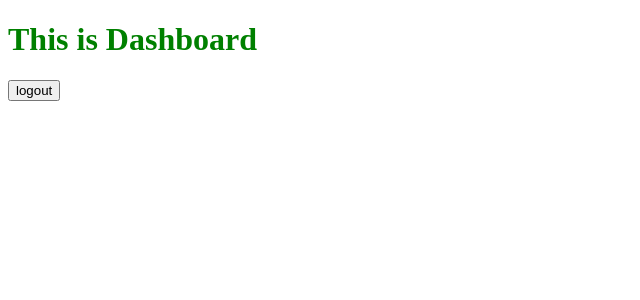
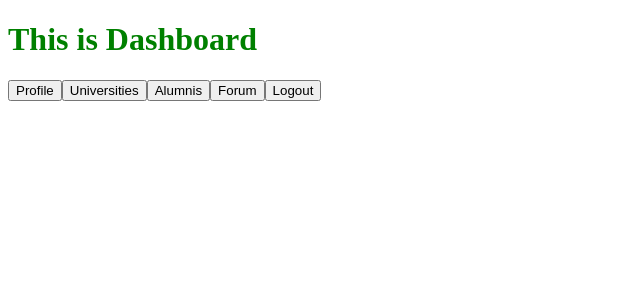
Before and after one commit to aysh-mzmdr/Student_Alumni_Platform, a React (Vite) app in the folder client/: page /dashboard in a window 1280 px wide. Shown: the top 300 px of the page, without its empty margins (0-640 px from the left). Built offline with nearby package versions, Linux system fonts and the light colour scheme; no server answers.

Commit message:
Created different Profile sections

```diff
--- a/client/src/App.jsx
+++ b/client/src/App.jsx
@@ -2,6 +2,10 @@ import Home from "./HomePage/Home.jsx"
 import Login from "./HomePage/Login.jsx"
 import Signup from "./HomePage/Signup.jsx"
 import Dashboard from "./ProfilePage/Dashboard.jsx"
+import Profile from "./ProfilePage/Profile.jsx"
+import Alumni from "./ProfilePage/Alumni.jsx"
+import University from "./ProfilePage/University.jsx"
+import Forum from "./ProfilePage/Forum.jsx"
 
 import {BrowserRouter as Router,Routes, Route} from "react-router-dom"
 
@@ -14,6 +18,10 @@ function App(){
           <Route path="/login" element={<Login/>}/>
           <Route path="/signup" element={<Signup/>}/>
           <Route path="/dashboard" element={<Dashboard/>}/>
+          <Route path="/profile" element={<Profile/>}/>
+          <Route path="/university" element={<University/>}/>
+          <Route path="/alumni" element={<Alumni/>}/>
+          <Route path="/forum" element={<Forum/>}/>
         </Routes>
       </Router>
   )
--- /dev/null
+++ b/client/src/ProfilePage/Alumni.jsx
@@ -0,0 +1,11 @@
+
+function Alumni(){
+
+    return(
+        <>
+            <h1>This is Alumni</h1>
+        </>
+    )
+}
+
+export default Alumni
--- a/client/src/ProfilePage/Dashboard.jsx
+++ b/client/src/ProfilePage/Dashboard.jsx
@@ -3,6 +3,11 @@ import style from "./stylesheet.module.css"
 
 function Dashboard(){
     const navigate=useNavigate()
+    const profileNavigate=() => navigate("/profile")
+    const logoutNavigate=() => navigate("/")
+    const universityNavigate=() => navigate("/university")
+    const alumniNavigate=() => navigate("/alumni")
+    const forumNavigate=() => navigate("/forum")
 
     const SERVER_PORT=import.meta.env.VITE_SERVER_PORT;
 
@@ -10,7 +15,7 @@ function Dashboard(){
         try{
             const response=await fetch(`http://localhost:${SERVER_PORT}/auth/logout`,{method:"POST",credentials:"include"})
             if(response.ok)
-                navigate("/")
+                logoutNavigate();
             else if(!response.ok)
                 throw new Error("Error")
         }
@@ -21,7 +26,11 @@ function Dashboard(){
     return(
         <>
             <h1 className={style.head}>This is Dashboard</h1>
-            <button type="submit" onClick={logoutHandler}>logout</button>
+            <button onClick={profileNavigate}>Profile</button>
+            <button onClick={universityNavigate}>Universities</button>
+            <button onClick={alumniNavigate}>Alumnis</button>
+            <button onClick={forumNavigate}>Forum</button>
+            <button onClick={logoutHandler}>Logout</button>
         </>
     )
 }
--- /dev/null
+++ b/client/src/ProfilePage/Forum.jsx
@@ -0,0 +1,11 @@
+
+function Forum(){
+
+    return(
+        <>
+            <h1>This is Forum</h1>
+        </>
+    )
+}
+
+export default Forum
--- /dev/null
+++ b/client/src/ProfilePage/Profile.jsx
@@ -0,0 +1,11 @@
+
+function Profile(){
+
+    return(
+        <>
+            <h1>This is Profile</h1>
+        </>
+    )
+}
+
+export default Profile
--- /dev/null
+++ b/client/src/ProfilePage/University.jsx
@@ -0,0 +1,11 @@
+
+function University(){
+
+    return(
+        <>
+            <h1>This is University</h1>
+        </>
+    )
+}
+
+export default University
```
